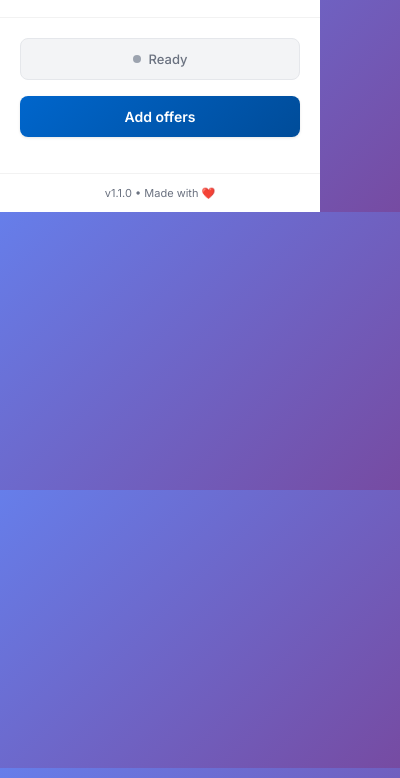
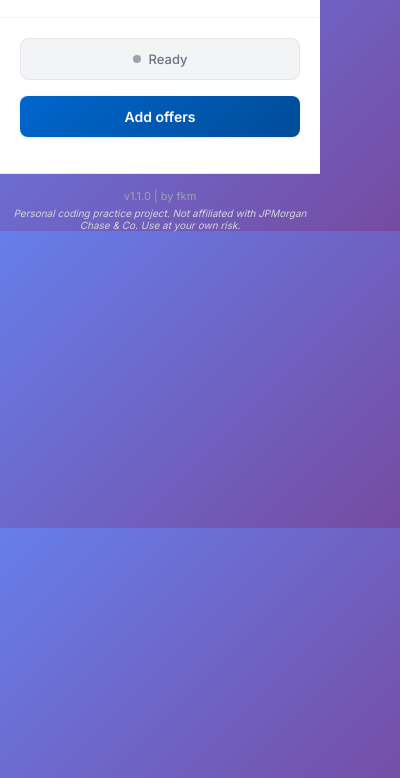
Before and after one commit to kamingfung/chase_offer_auto_enroll, a browser extension: page popup.html in a window 400 px wide. Shown: the part 66-844 px from the top of the page. Drawn offline with Linux system fonts and the light colour scheme.

Commit message:
add disclaimer

```diff
--- a/popup.css
+++ b/popup.css
@@ -167,12 +167,10 @@ button:hover::before {
     left: 0;
     bottom: 0;
     right: 0;
-    background: linear-gradient(
-        90deg,
-        transparent,
-        rgba(255, 255, 255, 0.3),
-        transparent
-    );
+    background: linear-gradient(90deg,
+            transparent,
+            rgba(255, 255, 255, 0.3),
+            transparent);
     animation: shimmer 2s infinite;
 }
 
@@ -180,6 +178,7 @@ button:hover::before {
     0% {
         transform: translateX(-100%);
     }
+
     100% {
         transform: translateX(100%);
     }
@@ -278,9 +277,12 @@ button:hover::before {
 }
 
 @keyframes pulse {
-    0%, 100% {
+
+    0%,
+    100% {
         opacity: 1;
     }
+
     50% {
         opacity: 0.5;
     }
@@ -365,12 +367,19 @@ button:hover::before {
 
 /* Footer */
 .footer {
-    background: white;
-    padding: 12px 20px;
+    margin-top: auto;
+    padding-top: 15px;
     text-align: center;
-    border-top: 1px solid rgba(0, 0, 0, 0.05);
     font-size: 11px;
-    color: var(--text-secondary);
+    color: #9CA3AF;
+    border-top: 1px solid #E5E7EB;
+}
+
+.disclaimer {
+    font-size: 10px;
+    color: #D1D5DB;
+    margin-top: 4px;
+    font-style: italic;
 }
 
 /* Responsive adjustments */
--- a/popup.html
+++ b/popup.html
@@ -52,7 +52,13 @@
             </div>
         </div>
 
-        <div class="footer">v1.1.0 • Made with ❤️</div>
+        <div class="footer">
+            v1.1.0 | by fkm
+            <div class="disclaimer">
+                Personal coding practice project. Not affiliated with JPMorgan Chase & Co. Use at
+                your own risk.
+            </div>
+        </div>
 
         <script src="popup.js"></script>
     </body>
```
Also changed, not shown: README.md.
